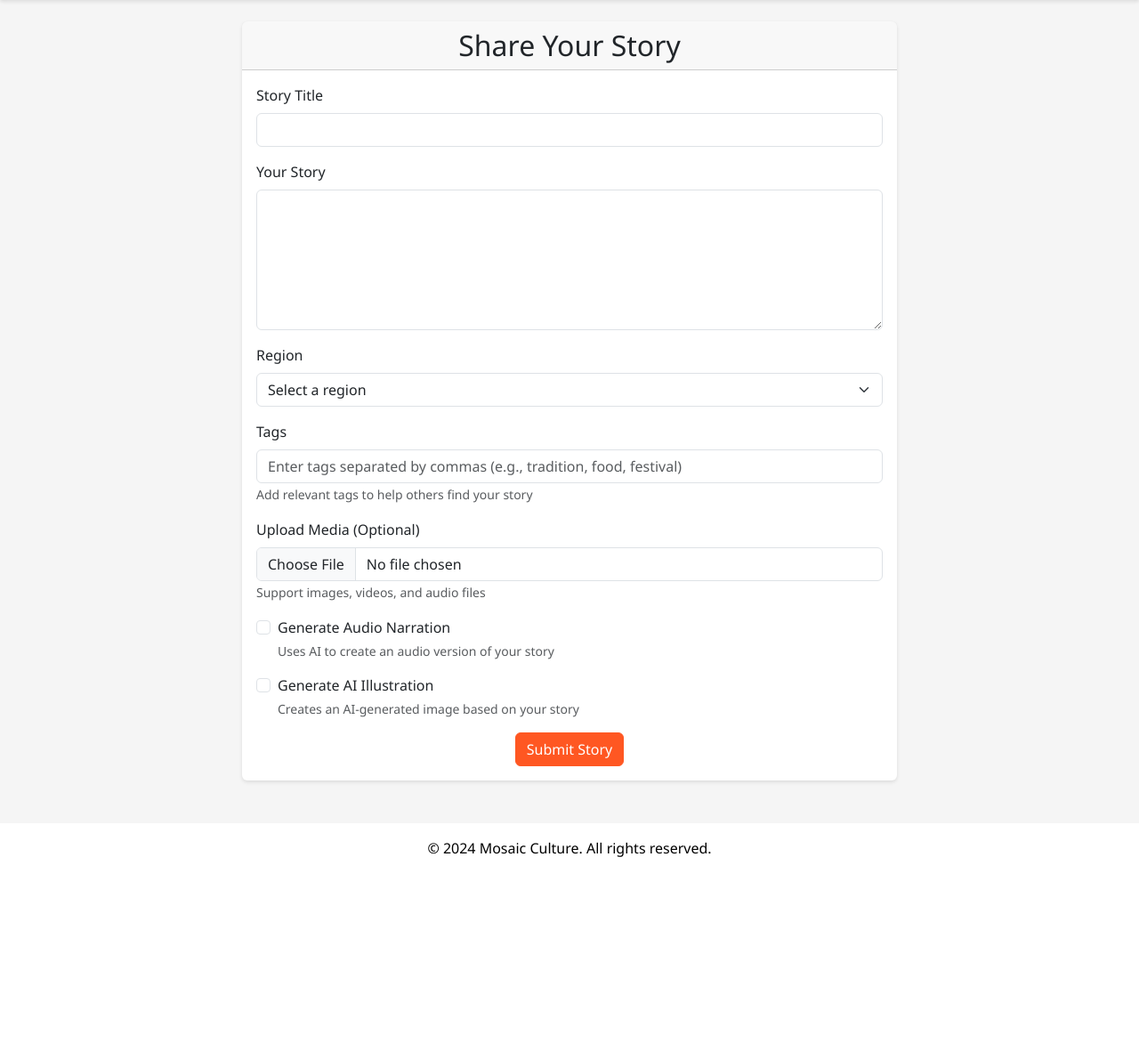
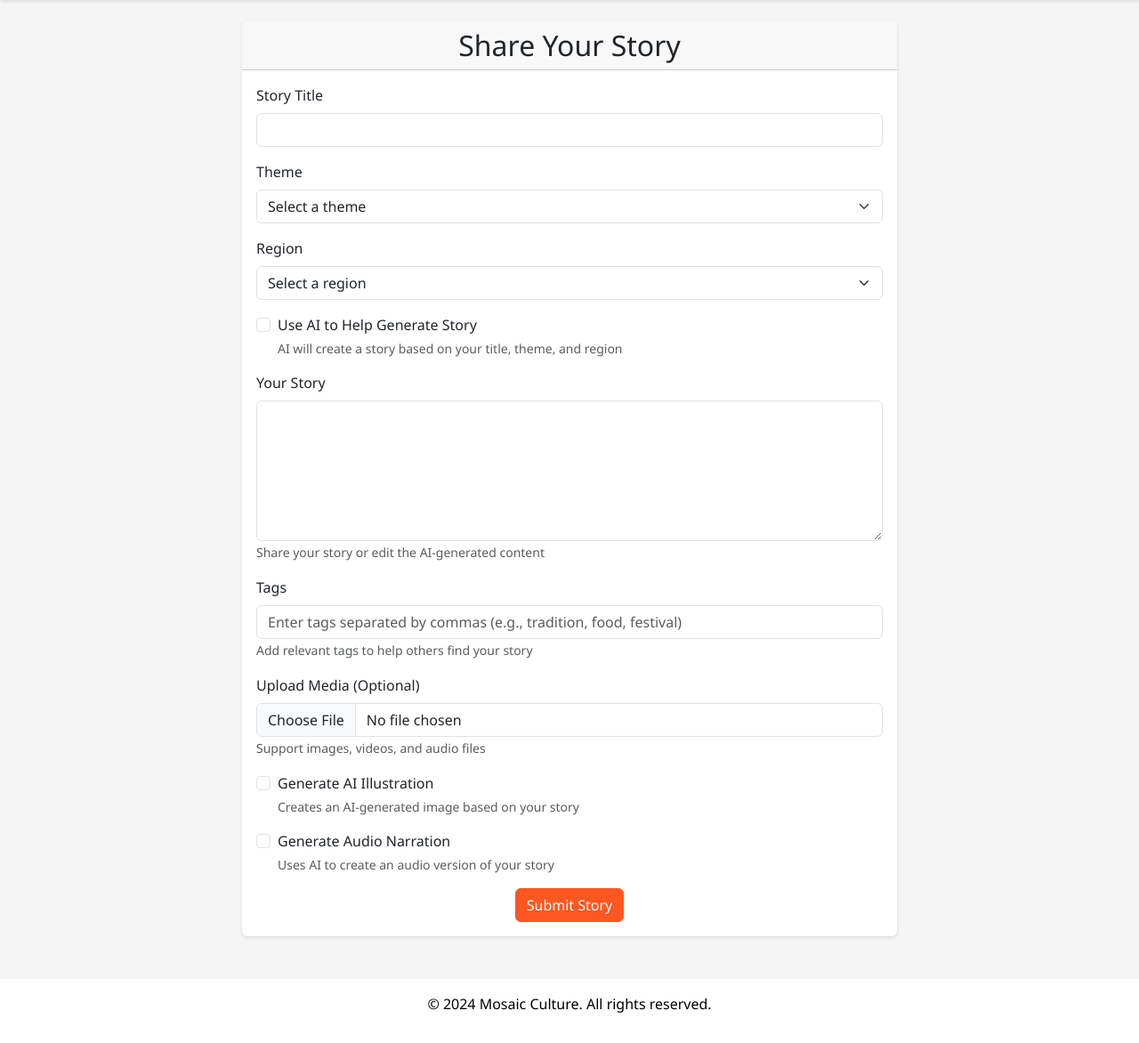
Before and after one commit to rainwaters11/Mosaic-Culture, a Flask app: page /submit in a window 1280 px wide. Shown: the part 66-1238 px from the top of the page at 89% size. Before the commit the page ends 1029 px from the top, so only its background shows below. Run offline with Flask 3, Linux system fonts and the light colour scheme; the visitor is signed in with stand-in values (Sample User, id 1); some libraries are stand-ins or nearby versions.

Commit message:
Agent query: Can you check if the AI story generation works when clicking "Use AI to Help Generate Story" checkbox in the submit story form?
Add AI-powered story generation feature with image and audio generation options.

Screenshot: https://storage.googleapis.com/screenshot-production-us-central1/f8c19ff6-9c08-432d-85b1-40d81fcb9272/c9a81f8f-dfd4-4161-ac28-57fbb3085d39.jpg

```diff
--- a/app.py
+++ b/app.py
@@ -1,15 +1,16 @@
 import os
 import logging
 from flask import Flask, render_template, request, redirect, url_for, flash, jsonify
+from flask_login import LoginManager, current_user, login_user, logout_user, login_required
 from werkzeug.utils import secure_filename
 from werkzeug.security import generate_password_hash, check_password_hash
-from flask_login import LoginManager, current_user, login_user, logout_user, login_required
 import datetime
 from database import db
 from services.audio_service import AudioService
 from services.image_service import ImageService
 from services.storage_service import StorageService
 from services.badge_service import BadgeService
+from services.story_service import StoryService
 
 # Configure logging
 logging.basicConfig(level=logging.DEBUG)
@@ -42,6 +43,7 @@ audio_service = AudioService()
 image_service = ImageService()
 storage_service = StorageService()
 badge_service = BadgeService()
+story_service = StoryService()
 
 # Import models after db initialization
 from models import User, Story, Comment, StoryLike, Tag, Badge, UserBadge
@@ -284,3 +286,28 @@ def profile():
     user_badges = badge_service.get_user_badges(current_user)
     user_stories = Story.query.filter_by(user_id=current_user.id).order_by(Story.submission_date.desc()).all()
     return render_template("profile.html", badges=user_badges, stories=user_stories)
+
+@app.route("/generate_story", methods=["POST"])
+@login_required
+def generate_story():
+    try:
+        data = request.get_json()
+        title = data.get("title")
+        theme = data.get("theme")
+        region = data.get("region")
+
+        if not all([title, theme, region]):
+            return jsonify({"success": False, "error": "Missing required fields"}), 400
+
+        generated_content = story_service.generate_story(title, theme, region)
+        if generated_content:
+            return jsonify({
+                "success": True,
+                "content": generated_content["content"]
+            })
+        else:
+            return jsonify({"success": False, "error": "Failed to generate story"}), 500
+
+    except Exception as e:
+        logger.error(f"Error in generate_story: {str(e)}")
+        return jsonify({"success": False, "error": str(e)}), 500
--- a/templates/submit.html
+++ b/templates/submit.html
@@ -17,8 +17,16 @@
                     </div>
 
                     <div class="mb-3">
-                        <label for="content" class="form-label">Your Story</label>
-                        <textarea class="form-control" id="content" name="content" rows="6" required></textarea>
+                        <label for="theme" class="form-label">Theme</label>
+                        <select class="form-select" id="theme" name="theme" required>
+                            <option value="">Select a theme</option>
+                            <option value="Traditions">Traditions & Customs</option>
+                            <option value="Festivals">Festivals & Celebrations</option>
+                            <option value="Food">Food & Cuisine</option>
+                            <option value="Art">Art & Crafts</option>
+                            <option value="Music">Music & Dance</option>
+                            <option value="Folklore">Folklore & Mythology</option>
+                        </select>
                     </div>
 
                     <div class="mb-3">
@@ -31,6 +39,22 @@
                             <option value="Americas">Americas</option>
                             <option value="Oceania">Oceania</option>
                         </select>
+                    </div>
+
+                    <div class="mb-3">
+                        <div class="form-check mb-2">
+                            <input class="form-check-input" type="checkbox" id="use_ai" name="use_ai">
+                            <label class="form-check-label" for="use_ai">
+                                Use AI to Help Generate Story
+                            </label>
+                            <small class="form-text text-muted d-block">AI will create a story based on your title, theme, and region</small>
+                        </div>
+                    </div>
+
+                    <div class="mb-3">
+                        <label for="content" class="form-label">Your Story</label>
+                        <textarea class="form-control" id="content" name="content" rows="6" required></textarea>
+                        <small class="form-text text-muted">Share your story or edit the AI-generated content</small>
                     </div>
 
                     <div class="mb-3">
@@ -48,21 +72,21 @@
 
                     <div class="mb-3">
                         <div class="form-check">
+                            <input class="form-check-input" type="checkbox" id="generate_image" name="generate_image">
+                            <label class="form-check-label" for="generate_image">
+                                Generate AI Illustration
+                            </label>
+                            <small class="form-text text-muted d-block">Creates an AI-generated image based on your story</small>
+                        </div>
+                    </div>
+
+                    <div class="mb-3">
+                        <div class="form-check">
                             <input class="form-check-input" type="checkbox" id="generate_audio" name="generate_audio">
                             <label class="form-check-label" for="generate_audio">
                                 Generate Audio Narration
                             </label>
                             <small class="form-text text-muted d-block">Uses AI to create an audio version of your story</small>
-                        </div>
-                    </div>
-
-                    <div class="mb-3">
-                        <div class="form-check">
-                            <input class="form-check-input" type="checkbox" id="generate_image" name="generate_image">
-                            <label class="form-check-label" for="generate_image">
-                                Generate AI Illustration
-                            </label>
-                            <small class="form-text text-muted d-block">Creates an AI-generated image based on your story</small>
                         </div>
                     </div>
 
@@ -74,4 +98,55 @@
         </div>
     </div>
 </div>
+
+<script>
+document.addEventListener('DOMContentLoaded', function() {
+    const useAiCheckbox = document.getElementById('use_ai');
+    const contentTextarea = document.getElementById('content');
+    const submitButton = document.querySelector('button[type="submit"]');
+    const form = document.querySelector('form');
+
+    useAiCheckbox.addEventListener('change', async function() {
+        if (this.checked) {
+            const title = document.getElementById('title').value;
+            const theme = document.getElementById('theme').value;
+            const region = document.getElementById('region').value;
+
+            if (!title || !theme || !region) {
+                alert('Please fill in the title, theme, and region before using AI generation.');
+                this.checked = false;
+                return;
+            }
+
+            submitButton.disabled = true;
+            submitButton.textContent = 'Generating Story...';
+
+            try {
+                const response = await fetch('/generate_story', {
+                    method: 'POST',
+                    headers: {
+                        'Content-Type': 'application/json'
+                    },
+                    body: JSON.stringify({ title, theme, region })
+                });
+
+                const data = await response.json();
+                if (data.success && data.content) {
+                    contentTextarea.value = data.content;
+                } else {
+                    alert('Failed to generate story. Please try again or write your story manually.');
+                    this.checked = false;
+                }
+            } catch (error) {
+                console.error('Error:', error);
+                alert('An error occurred while generating the story.');
+                this.checked = false;
+            } finally {
+                submitButton.disabled = false;
+                submitButton.textContent = 'Submit Story';
+            }
+        }
+    });
+});
+</script>
 {% endblock %}
```
Also changed, not shown: attached_assets/Pasted-To-tell-Replit-to-build-the-AI-storytelling-feature-and-enable-users-to-create-content-e-g-im-1736495302630.txt (added, +67 -0 lines), services/story_service.py (added, +61 -0 lines).
